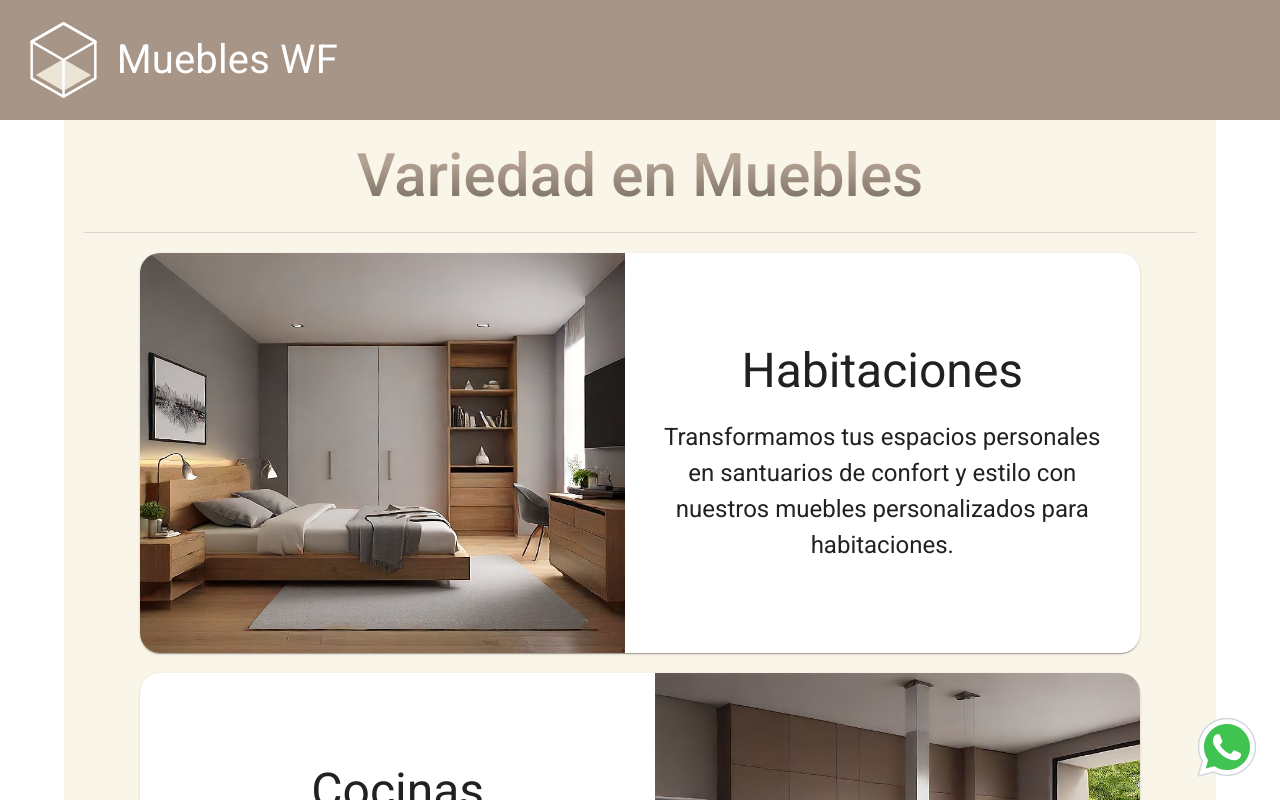
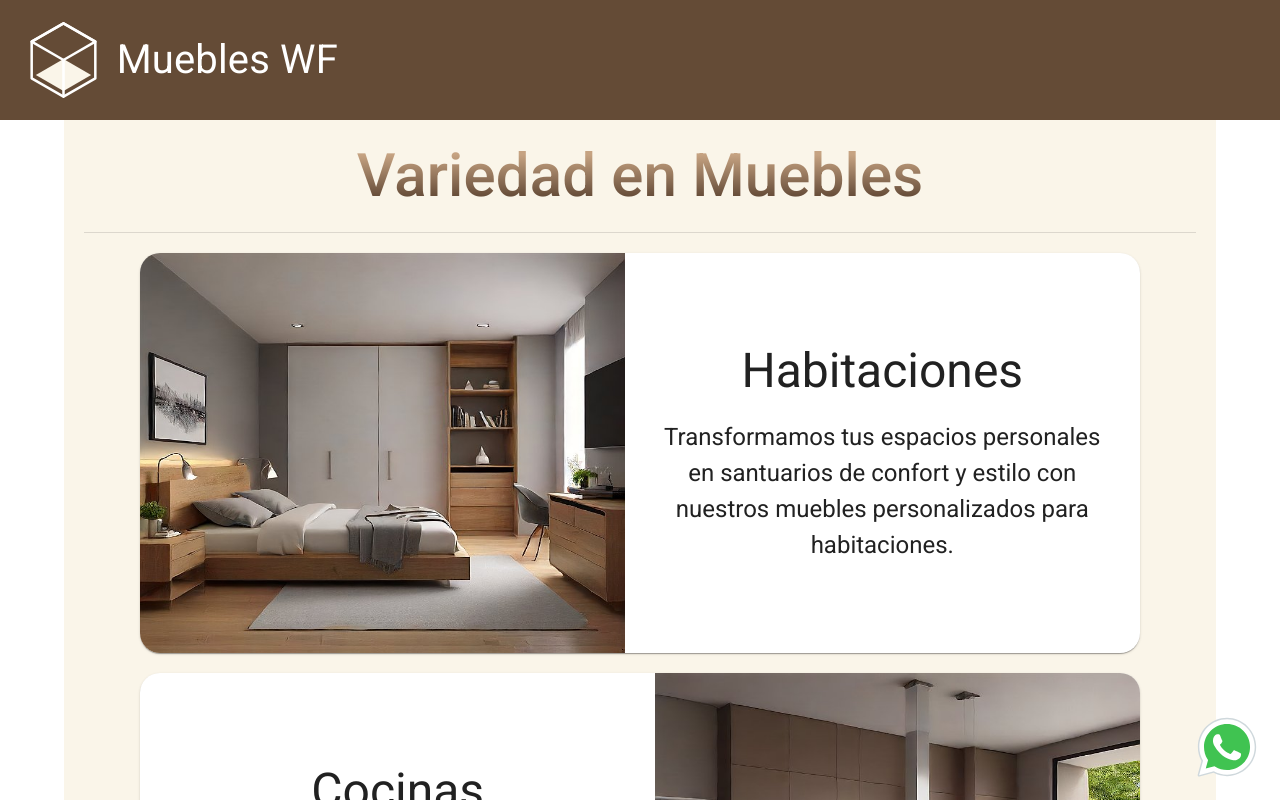
Before and after one commit to wsflorianf/muebles-web, a React (Vite) app: page / in a window 1280 px wide. Shown: the top 800 px of the page. Built offline with nearby package versions, Linux system fonts and the light colour scheme; what react-swipeable-views-utils would draw is missing.

Commit message:
Cambios de colores

```diff
--- a/src/App.css
+++ b/src/App.css
@@ -46,7 +46,7 @@ nav > *{
 }
 
 .title{
-    background: -webkit-linear-gradient(#b4a293 30%, #6e6658);
+    background: -webkit-linear-gradient(#c6a382 20%, #432d1e);
     background-clip: text;
     -webkit-text-fill-color: transparent;
   }
--- a/src/theme.tsx
+++ b/src/theme.tsx
@@ -3,7 +3,7 @@ import { createTheme } from '@mui/material'
 export const theme = createTheme({
   palette: {
     background: {
-        default: '#A79587'
+        default: '#644b36'
     },
     primary: {
       main: '#6c6c6c',
```
Also changed, not shown: src/assets/bar-icon.svg.
